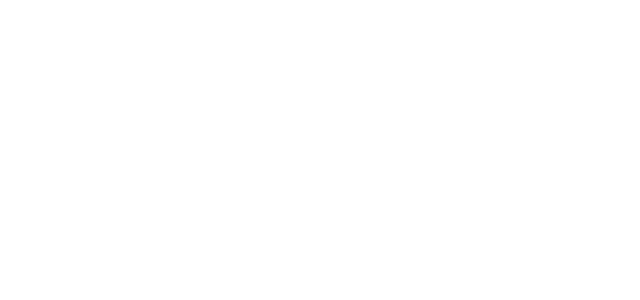
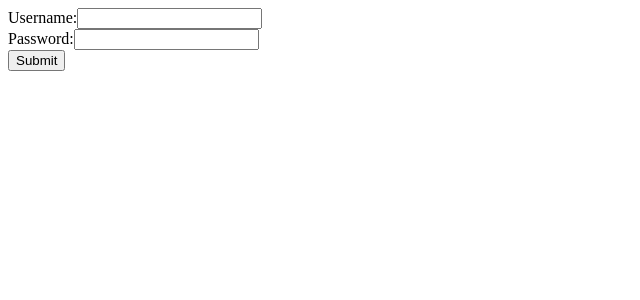
Before and after one commit to Iamarainbow2/Exercices, a React (Vite) app in the folder React/: page / in a window 1280 px wide. Shown: the top 300 px of the page, without its empty margins (0-640 px from the left). Built offline with nearby package versions, Linux system fonts and the light colour scheme.

Commit message:
Controlled form with custom hooks

```diff
--- a/React/package.json
+++ b/React/package.json
@@ -31,6 +31,6 @@
     "eslint-plugin-react-refresh": "^0.4.3",
     "postcss-nesting": "^12.0.1",
     "sass": "^1.69.5",
-    "vite": "^4.4.5"
+    "vite": "^5.0.0"
   }
 }
--- a/React/src/App.jsx
+++ b/React/src/App.jsx
@@ -1,19 +1,39 @@
 
-import React from 'react';
-import useCounter from './Components/useCounter';
-const CounterComponent = () => {
-  const { count, increment, decrement, reset } = useCounter(0);
+import useFormInput from "./Components/useFormInput";
+const LoginForm = () => {
+  const { inputs, handleInputChange } = useFormInput();
 
-const App = () => {
+  const handleSubmit = (e) => {
+    e.preventDefault();
+
+    console.log('Form submitted with:', inputs);
+  };
+
   return (
-    <div>
-      <p>Count: {count}</p>
-      <button onClick={increment}>Increment</button>
-      <button onClick={decrement}>Decrement</button>
-      <button onClick={reset}>Reset</button>
-    </div>
+    <form onSubmit={handleSubmit}>
+      <div>
+        <label htmlFor="username">Username:</label>
+        <input
+          type="text"
+          id="username"
+          name="username"
+          value={inputs.username}
+          onChange={handleInputChange}
+        />
+      </div>
+      <div>
+        <label htmlFor="password">Password:</label>
+        <input
+          type="password"
+          id="password"
+          name="password"
+          value={inputs.password}
+          onChange={handleInputChange}
+        />
+      </div>
+      <button type="submit">Submit</button>
+    </form>
   );
 };
-}
 
-export default CounterComponent;
+export default LoginForm;
--- a/React/src/Components/useCounter.jsx
+++ /dev/null
@@ -1,26 +0,0 @@
-import { useState } from 'react';
-
-const useCounter = (initialValue = 0) => {
-  const [count, setCount] = useState(initialValue);
-
-  const increment = () => {
-    setCount(prevCount => prevCount + 1);
-  };
-
-  const decrement = () => {
-    setCount(prevCount => prevCount - 1);
-  };
-
-  const reset = () => {
-    setCount(initialValue);
-  };
-
-  return {
-    count,
-    increment,
-    decrement,
-    reset
-  };
-};
-
-export default useCounter;
--- /dev/null
+++ b/React/src/Components/useFormInput.jsx
@@ -0,0 +1,17 @@
+import { useState } from 'react';
+
+const useFormInput = () => {
+  const [inputs, setInputs] = useState({ username: '', password: '' });
+
+  const handleInputChange = (e) => {
+    const { name, value } = e.target;
+    setInputs((prevInputs) => ({ ...prevInputs, [name]: value }));
+  };
+
+  return {
+    inputs,
+    handleInputChange,
+  };
+};
+
+export default useFormInput;
```
Also changed, not shown: 1 other file (tests, documents, lock files or other folders).
